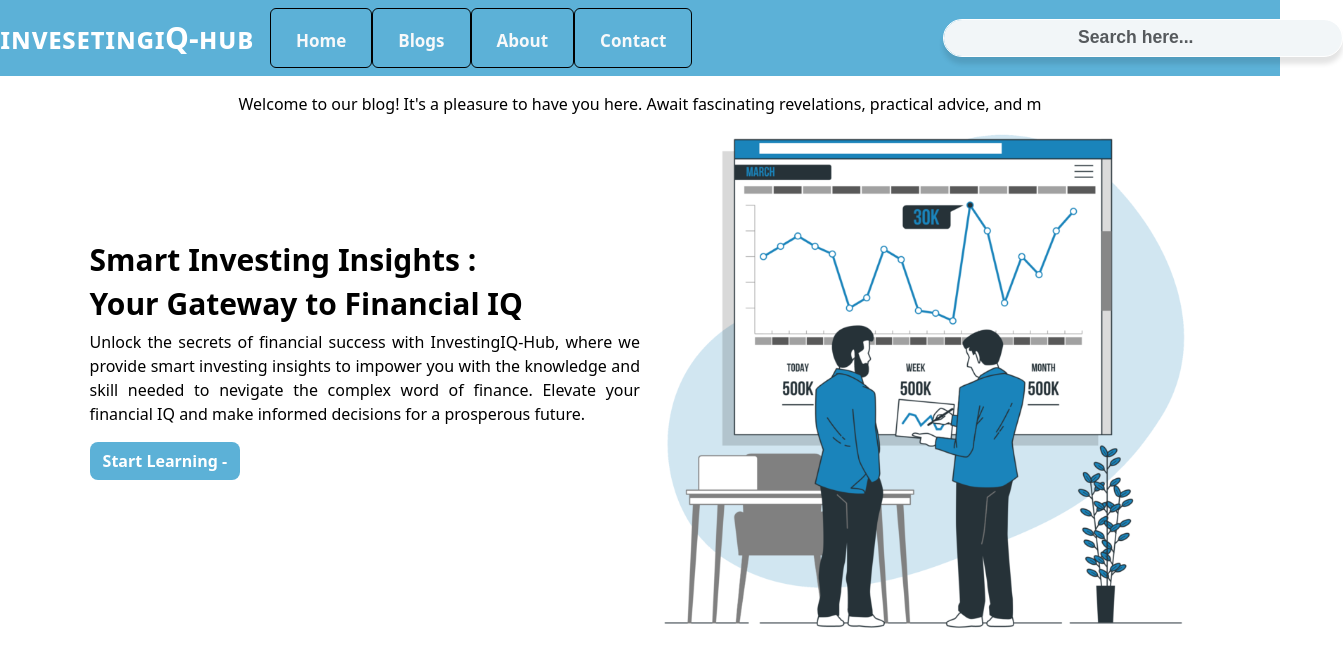
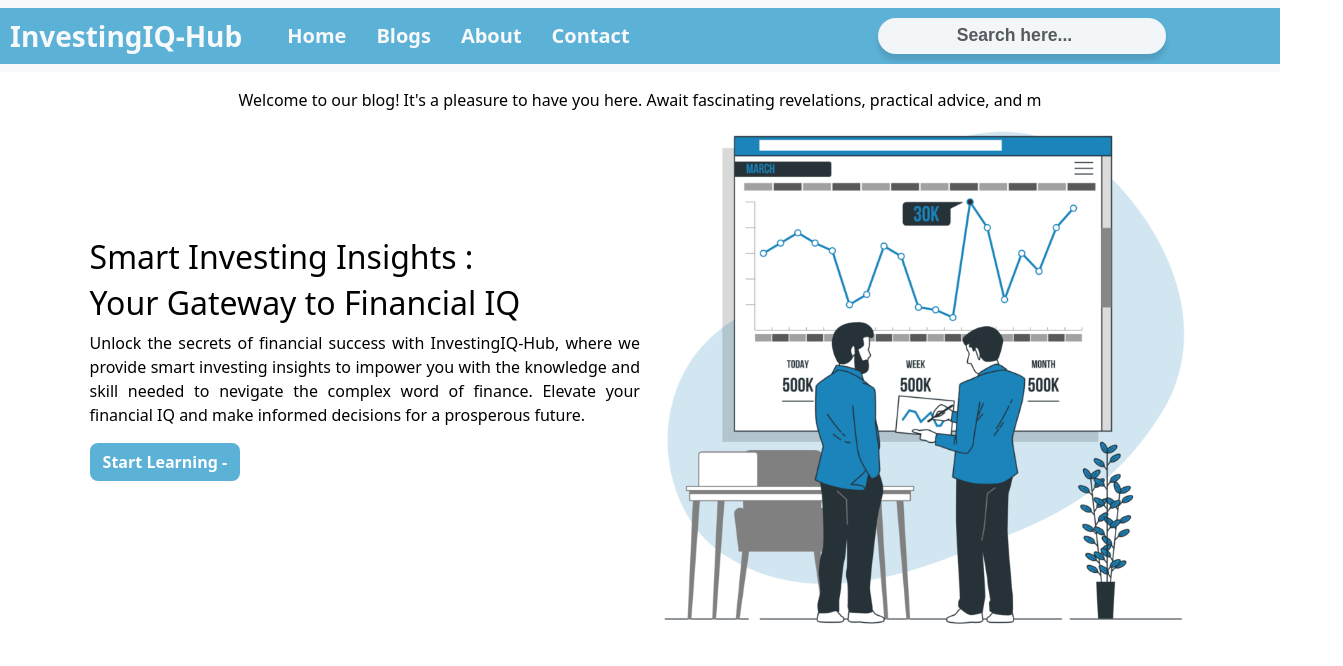
Before and after one commit to Mechboyshyam/InvestingIQ-Hub, a React (Create React App) app in the folder client/: page / in a window 1280 px wide. Shown: the top 666 px of the page, 1343 px wide, since content can reach past the window. Built offline with nearby package versions, Linux system fonts and the light colour scheme.

Commit message:
bootstrap 5 updated in navbar

```diff
--- a/client/src/Component/Navbar/Navbar.css
+++ b/client/src/Component/Navbar/Navbar.css
@@ -1,53 +1,9 @@
-
-nav {
-    background-color: #5cb1d7 !important;
+.nav-color{
+    background: #5cb1d7 !important;
+    padding: 2px;
 }
 
-.bold {
-    font-weight: bold;
-    font-size: 30px;
+.search-box{
+    width: 18rem !important;
+
 }
-
-.font-size{
-    font-weight: 700 !important;
-    font-size: 17px;
-}
-
-.border-bold {
-    border: 1px solid white !important;
-    color: white;
-}
-
-.contact{
-    background-color: #11abba;
-    border: none !important;
-}
-
-.contact:hover{
-    background-color: #11abba;
-    text-decoration: none;
-    color: white;
-}
-
-.text-decoration:hover{
-    text-decoration: none;
-}
-
-
-@media (min-width:736px) {
-    /* .main_nav {
-        display: grid;
-        grid-template-columns: repeat(4, 1fr);
-    } */
-
-    /* .main_nav {
-        display: grid !important;
-        grid-template-columns: repeat(3, 1fr);
-        border: 2px solid red;
-    } */
-    .nav_items {
-        display: flex !important;
-        flex-direction: row;
-        /* border: 2px solid red; */
-    }
-}
--- a/client/src/Component/Navbar/Navbar.js
+++ b/client/src/Component/Navbar/Navbar.js
@@ -1,67 +1,82 @@
-import "./Navbar.css";
+import React from "react";
 import { Link } from "react-router-dom";
-
-export default  function Navbar() {
-
+import './Navbar.css';
+function Navbar() {
   return (
-      <>
-        <nav className="navbar navbar-expand-lg navbar-dark sticky-top z-3 bg-teal ">
-          <span className="navbar-brand bold">ɪɴᴠᴇꜱᴇᴛɪɴɢɪQ-ʜᴜʙ</span>
-          {/* <span className="navbar-brand bold">𝐼𝓃𝓋𝑒𝓈𝑒𝓉𝒾𝓃𝑔𝐼𝒬-𝐻𝓊𝒷</span> */}
+    <div>
+      <nav className="navbar navbar-expand-lg bg-body-tertiary">
+        <div className="container-fluid nav-color">
+          <span className="navbar-brand ms-2 text-light fw-bold fs-3">
+            InvestingIQ-Hub
+          </span>
           <button
             className="navbar-toggler"
             type="button"
-            data-toggle="collapse"
-            data-target="#navbarSupportedContent"
+            data-bs-toggle="collapse"
+            data-bs-target="#navbarSupportedContent"
             aria-controls="navbarSupportedContent"
             aria-expanded="false"
             aria-label="Toggle navigation"
           >
             <span className="navbar-toggler-icon"></span>
           </button>
-          <div
-            className="main_nav collapse navbar-collapse"
-            id="navbarSupportedContent"
-          >
-            <div className="col-4">
-              <ul className="nav_items navbar-nav mr-auto">
-                <li className="nav-item active btn bold">
-                <Link to="" className="text-decoration-none text-decoration btn font-size text-light">
+          <div className="collapse navbar-collapse" id="navbarSupportedContent">
+            <ul className="navbar-nav me-auto mb-2 mb-lg-0">
+              <li className="nav-item">
+                <Link to="" className="text-decoration-none text-light ms-3 fs-5 fw-semibold btn">
                   Home
                 </Link>
               </li>
-                <li className="nav-item active bold btn">
-                <Link to="blogs" className="text-decoration-none text-decoration btn font-size text-light">
+              <li className="nav-item">
+                <Link to="blogs" className="text-decoration-none text-light ms-1 fs-5 fw-semibold btn">
             Blogs
                 </Link>
               </li>
-                <li className="nav-item active btn bold">
-                <Link to="about" className="text-decoration-none text-decoration btn font-size text-light">
+              <li className="nav-item">
+                <Link to="about" className="text-decoration-none text-light ms-1 fs-5 fw-semibold btn">
                     About
                   </Link>
                 </li>
-                {/* <li className="nav-item active btn bold">
-                <a className="nav-link disabled" href="/">Analysis</a>
-              </li> */}
-
-                <li className="nav-item active btn bold">
-                  <Link to="contact" className="text-decoration-none text-decoration btn font-size text-light">
+                <li className="nav-item">
+                  <Link to="contact" className="text-decoration-none text-light ms-1 fs-5 fw-semibold btn">
                     Contact
                   </Link>
-
-                  {/* <a className="nav-link disabled" href="/contact">Contact</a> */}
+                </li>
+              {/* <li className="nav-item dropdown">
+                <a
+                  className="nav-link dropdown-toggle"
+                  href="#"
+                  role="button"
+                  data-bs-toggle="dropdown"
+                  aria-expanded="false"
+                >
+                  Dropdown
+                </a>
+                <ul className="dropdown-menu">
+                  <li>
+                    <a className="dropdown-item" href="#">
+                      Action
+                    </a>
+                  </li>
+                  <li>
+                    <a className="dropdown-item" href="#">
+                      Another action
+                    </a>
+                  </li>
+                  <li>
+                    <hr className="dropdown-divider" />
+                  </li>
+                  <li>
+                    <a className="dropdown-item" href="#">
+                      Something else here
+                    </a>
                   </li>
                 </ul>
-            </div>
-            <div className="col-4">
-              {/* <span className="btn btn-outline-dark border-bold bold">
-              <DateTime></DateTime>
-              </span> */}
-            </div>
-            <div className="col-4 ">
-              <form className="form-inline search-box my-2 my-lg-0">
+              </li> */}
+            </ul>
+            <form className="" role="search">
               <input
-                  className="form-control mr-sm-2 text-center border-bold"
+                className="form-control me-2 text-center search-box"
                 type="search"
                 placeholder="Search here..."
                 aria-label="Search"
@@ -70,7 +85,8 @@
           </div>
         </div>
       </nav>
-      </>
+    </div>
   );
+}
 
-}
+export default Navbar;
--- /dev/null
+++ b/client/src/Component/Navbar/sample.css
@@ -0,0 +1,53 @@
+
+nav {
+    background-color: #5cb1d7 !important;
+}
+
+.bold {
+    font-weight: bold;
+    font-size: 30px;
+}
+
+.font-size{
+    font-weight: 700 !important;
+    font-size: 17px;
+}
+
+.border-bold {
+    border: 1px solid white !important;
+    color: white;
+}
+
+.contact{
+    background-color: #11abba;
+    border: none !important;
+}
+
+.contact:hover{
+    background-color: #11abba;
+    text-decoration: none;
+    color: white;
+}
+
+.text-decoration:hover{
+    text-decoration: none;
+}
+
+
+@media (min-width:736px) {
+    /* .main_nav {
+        display: grid;
+        grid-template-columns: repeat(4, 1fr);
+    } */
+
+    /* .main_nav {
+        display: grid !important;
+        grid-template-columns: repeat(3, 1fr);
+        border: 2px solid red;
+    } */
+    .nav_items {
+        display: flex !important;
+        flex-direction: row;
+        /* border: 2px solid red; */
+    }
+}
```
Also changed, not shown: client/src/Component/Navbar/sample.js (added, +80 -0 lines). Lines whose indentation alone changed are shown as unchanged.
